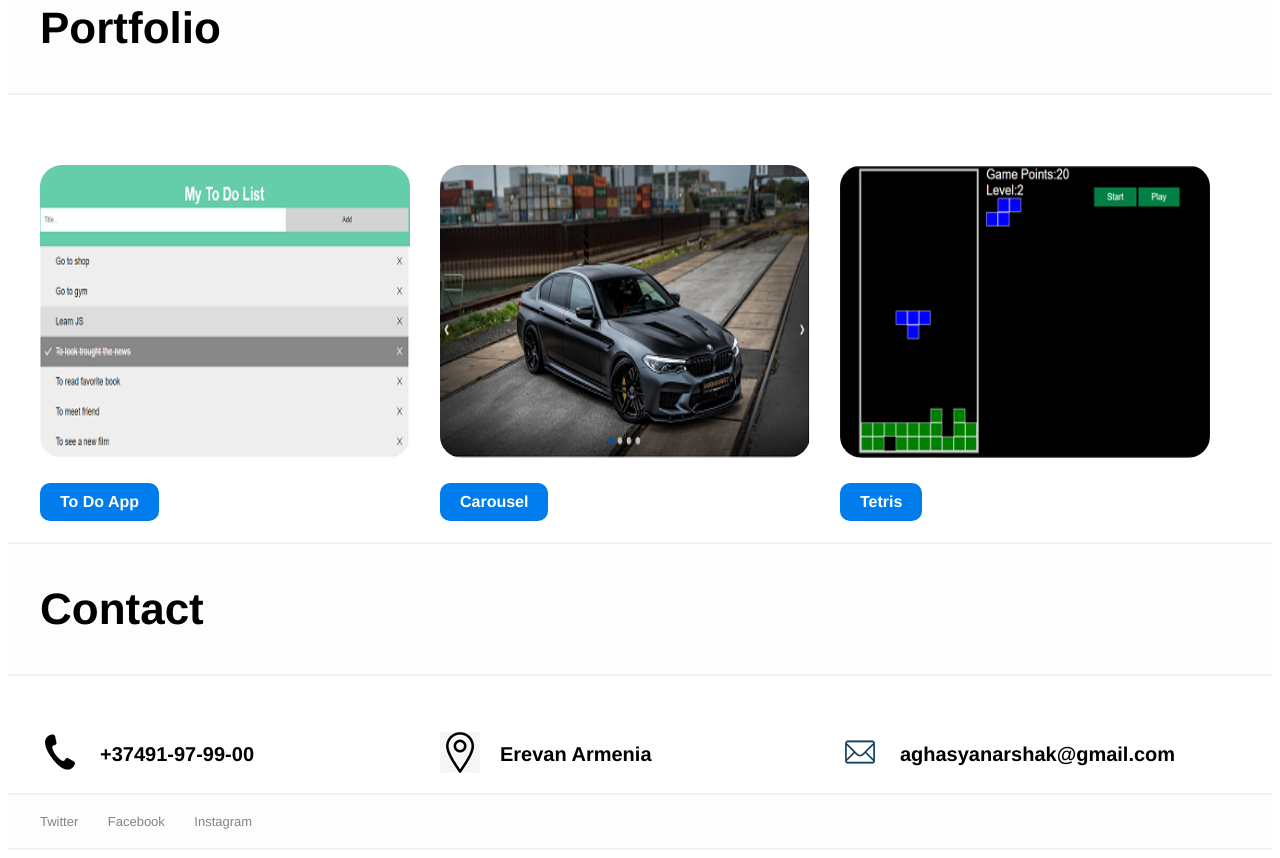
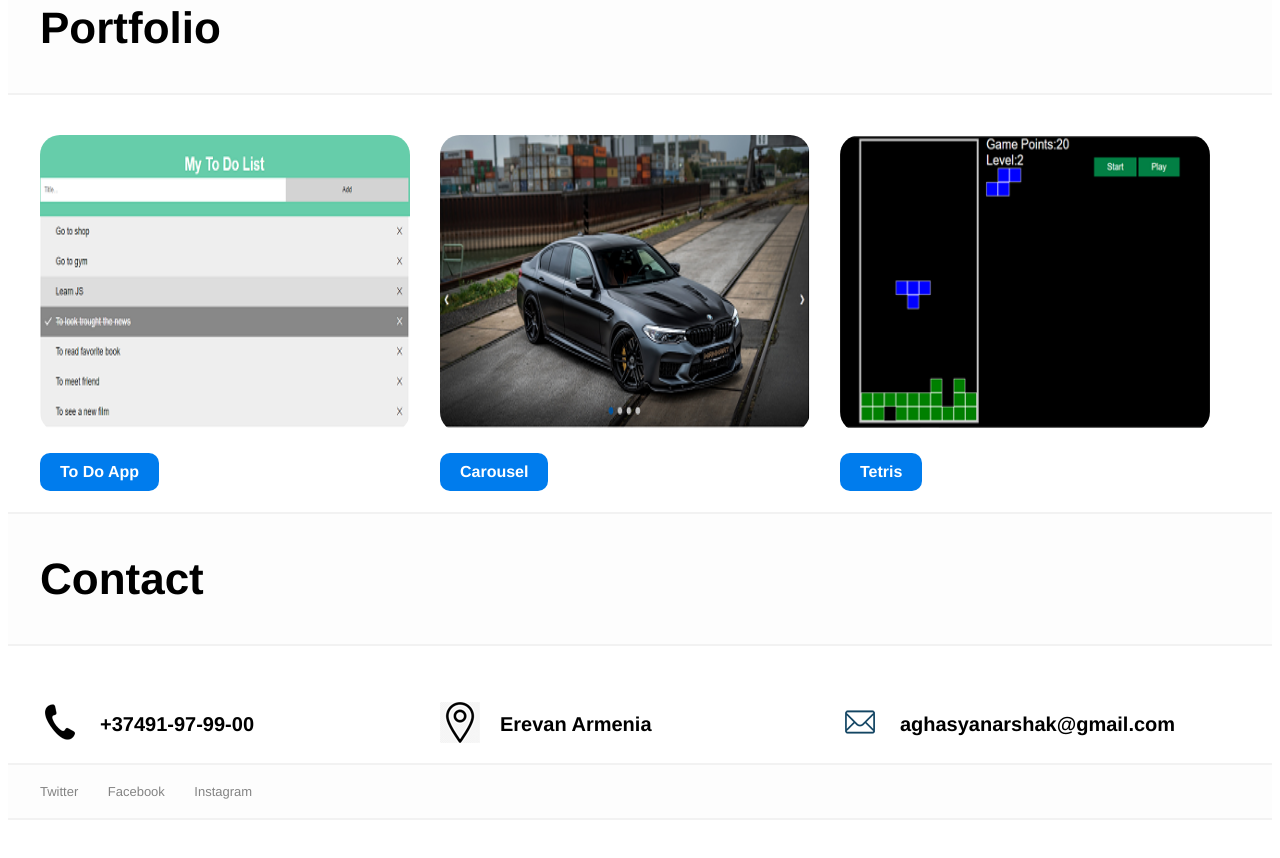
Before and after one commit to aghasyanarshak/aghasyanarshak.github.io, a plain HTML site: page index.html in a window 1280 px wide. Shown: the part 833-1691 px from the top of the page. After the commit the page ends 1661 px from the top, so only its background shows below. Drawn offline with Linux system fonts and the light colour scheme.

Commit message:
change portf css

```diff
--- a/css/style.css
+++ b/css/style.css
@@ -176,15 +176,16 @@ p {
 .portfolio img{
     width: 100%;
     height: 293px;
-    border-radius: 22px;
+    /* border-radius: 22px; */
+    transition: transform .2s;
 }
 .portfolio .zoom{
-    transition: transform .2s;
-    border-radius: 5px;
-    padding-top: 30px;
+   overflow: hidden;
+    border-radius: 20px;
+    /* padding-top: 30px; */
 }
-.portfolio .zoom:hover{
-    transition: transform .2s;
+.portfolio img:hover{
+    /* transition: transform .2s; */
     -ms-transform: scale(1.1); /* IE 9 */
   -webkit-transform: scale(1.1); /* Safari 3-8 */
   transform: scale(1.1);
```
